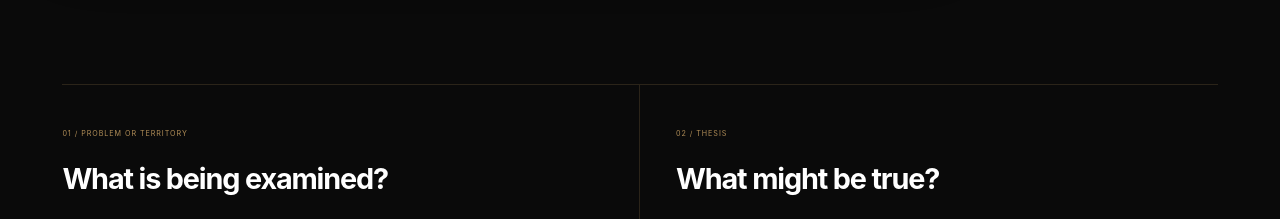
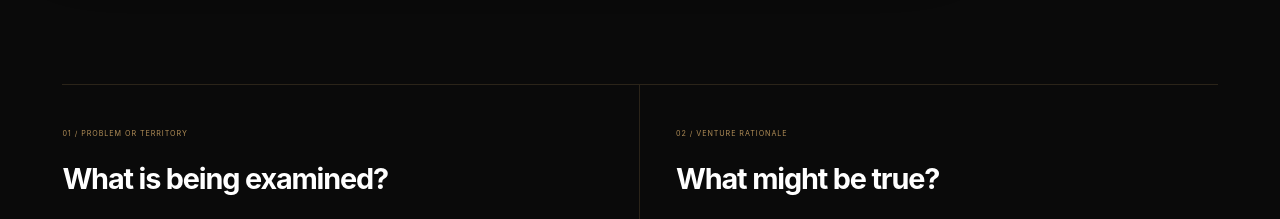
Before and after one commit to josephjilovec/josephjilovec, a Next.js app: page /ventures/my-healthy-aura in a window 1280 px wide. Shown: the part 1540-1759 px from the top of the page. Built offline with nearby package versions, Linux system fonts and the light colour scheme.

Commit message:
Remove thesis label from venture project files

```diff
--- a/app/ventures/[slug]/page.tsx
+++ b/app/ventures/[slug]/page.tsx
@@ -59,7 +59,7 @@ export default async function VenturePage({ params }: { params: Promise<{ slug:
         accentSoft={venture.accentSoft}
       />
 
-      <section className="section project-file-section"><div className="project-file-grid"><article><span>01 / Problem or territory</span><h2>What is being examined?</h2><p>{venture.problem}</p></article><article><span>02 / Thesis</span><h2>What might be true?</h2><p>{venture.thesis}</p></article><article><span>03 / What exists now</span><h2>What exists now?</h2><p>{venture.currentState}</p></article><article><span>04 / Founder role</span><h2>What Joseph is doing.</h2><p>{venture.founderRole}</p></article><article><span>05 / Next milestone</span><h2>What has to happen next?</h2><p>{venture.nextMilestone}</p></article><article><span>06 / Opportunity</span><h2>Who could materially help?</h2><p>{venture.opportunity}</p></article></div></section>
+      <section className="section project-file-section"><div className="project-file-grid"><article><span>01 / Problem or territory</span><h2>What is being examined?</h2><p>{venture.problem}</p></article><article><span>02 / Venture rationale</span><h2>What might be true?</h2><p>{venture.thesis}</p></article><article><span>03 / What exists now</span><h2>What exists now?</h2><p>{venture.currentState}</p></article><article><span>04 / Founder role</span><h2>What Joseph is doing.</h2><p>{venture.founderRole}</p></article><article><span>05 / Next milestone</span><h2>What has to happen next?</h2><p>{venture.nextMilestone}</p></article><article><span>06 / Opportunity</span><h2>Who could materially help?</h2><p>{venture.opportunity}</p></article></div></section>
       <section className="project-disclaimer" style={{ "--venture-accent": venture.accent } as CSSProperties}><span>Project information</span><p>{venture.stage === "Creative project" ? "This is a creative identity and public catalog, not a venture-traction claim." : venture.stage === "Active brand" ? "This is a public operating brand. Specific product, regulatory, market, financial, or performance claims should still be evaluated on their own evidence and current legal context." : "This page describes the current venture architecture and public operating direction. Future capabilities, economics, product specifications, or market outcomes are not presented as independently verified achievements unless explicitly labeled as evidence."}</p></section>
     </>
   );
```
